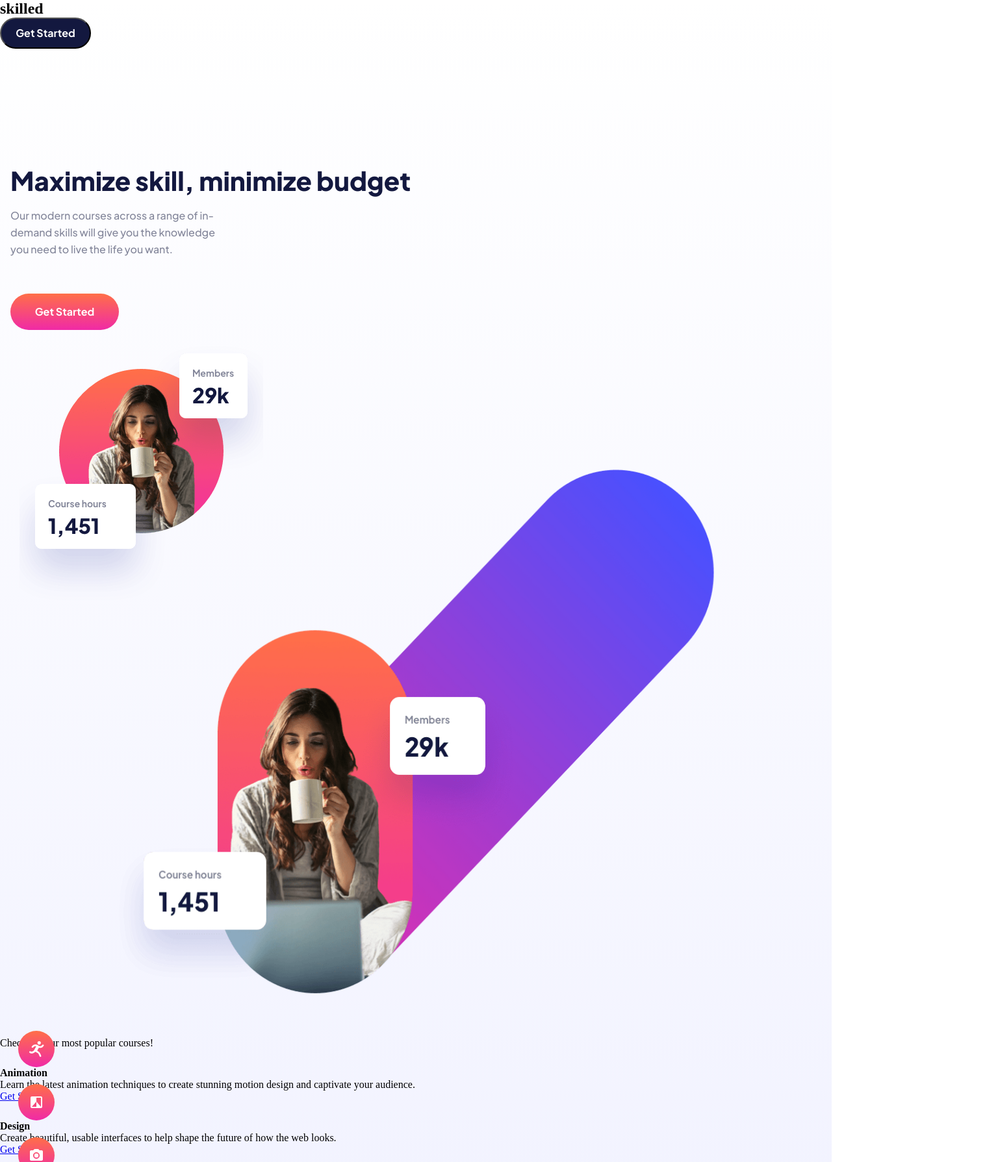
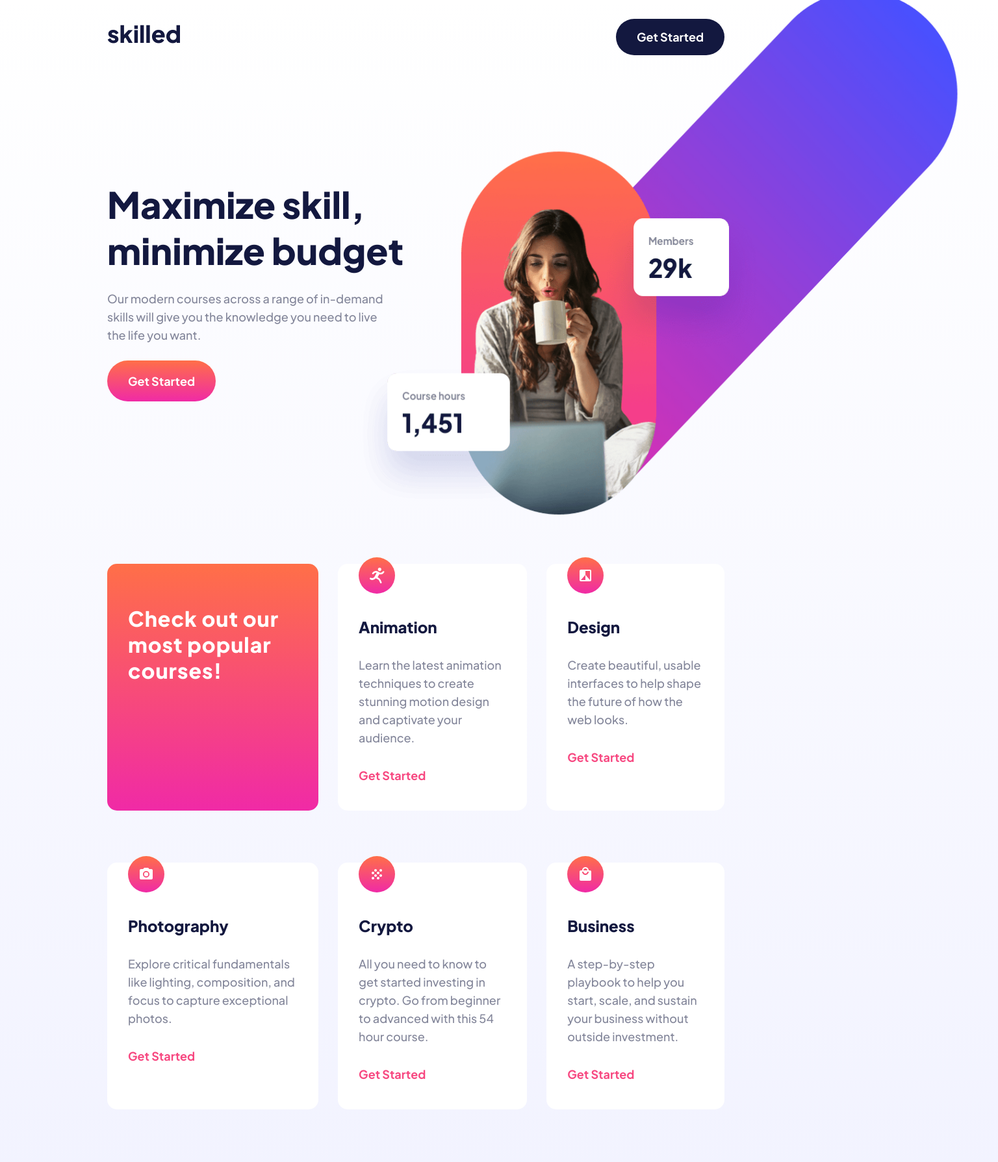
Before and after one commit to ninokvakhadze/skilled-elearning-landing-page, a plain HTML site: page index.html in a window 1280 px wide. Shown: the top 1789 px of the page at 65% size, 1536 px wide, since content can reach past the window. Drawn offline with Linux system fonts and the light colour scheme.

Commit message:
Update styles.css

```diff
--- a/styles.css
+++ b/styles.css
@@ -5,256 +5,310 @@
   padding: 0px;
 }
 body {
+  width: 100%;
+  height: 100%;
+  display: flex;
+  flex-direction: column;
   background: linear-gradient(180deg, #ffffff 0%, #f0f1ff 100%);
-  width: auto;
   overflow-x: hidden;
 }
-.d-flex {
-  display: flex;
-  flex-wrap: wrap;
-  gap: 40px 11px;
-  justify-content: center;
-}
-.head {
-  display: flex;
-  justify-content: space-between;
-  margin: 16px;
-  width: auto;
-}
-.end {
-  background: #13183f;
-  height: 120px;
-  width: auto;
-  margin-top: 80px;
+header {
+  padding: 16px;
   display: flex;
   justify-content: space-between;
 }
-.container {
-  height: 120px;
-  width: 343px;
-  border-radius: 10px;
-  background: linear-gradient(180deg, #ff6f48 0%, #f02aa6 100%);
-}
-.block {
-  background-color: #ffffff;
-  height: 259px;
-  width: 343px;
-  border-radius: 10px;
-}
-.skill {
-  font-family: "Plus Jakarta Sans", sans-serif;
-  font-size: 16px;
-  font-weight: 700;
-  line-height: 26px;
-  color: #13183f;
-}
-h1 {
-  font-family: "Plus Jakarta Sans", sans-serif;
-  font-size: 40px;
-  font-weight: 800;
-  line-height: 50px;
-  text-align: left;
-  color: #13183f;
-  margin: 16px;
-}
-.text {
-  font-family: "Plus Jakarta Sans", sans-serif;
-  font-size: 16px;
-  font-weight: 500;
-  line-height: 26px;
-  text-align: left;
-  color: #83869a;
-  margin: 16px;
-  height: 101px;
-  width: 343px;
-}
-.Check {
-  font-family: "Plus Jakarta Sans", sans-serif;
-  font-size: 24px;
-  font-weight: 800;
-  line-height: 32px;
-  color: #ffffff;
-  margin-left: 28px;
-  display: inline-block;
-}
-.title {
-  font-family: "Plus Jakarta Sans", sans-serif;
-  font-size: 20px;
-  font-weight: 800;
-  line-height: 25px;
-  text-align: left;
-  color: #13183f;
-  display: inline-block;
-  margin-left: 28px;
-  margin-top: 24px;
-}
-.info-text {
-  font-family: "Plus Jakarta Sans", sans-serif;
-  font-size: 16px;
-  font-weight: 500;
-  line-height: 26px;
-  color: #83869a;
-  display: inline-block;
-  margin-left: 28px;
-  margin-top: 16px;
-  margin-right: 29px;
-}
-.getstart {
-  font-family: "Plus Jakarta Sans", sans-serif;
-  font-size: 18px;
-  font-weight: 700;
-  line-height: 28px;
-  text-align: left;
-  color: #f74780;
-  text-decoration: none;
-  margin-left: 28px;
-}
-.skill-dark {
-  font-family: "Plus Jakarta Sans", sans-serif;
+h2 {
+  font-family: Plus Jakarta Sans;
   font-size: 28px;
   font-weight: 800;
   line-height: 35px;
-  color: #fff;
-  margin-left: 16px;
-  margin-top: 43px;
+  color: #13183f;
 }
 .start1 {
   height: 48px;
   width: 140px;
   border-radius: 28px;
-  background-color: #13183f;
-  font-family: "Plus Jakarta Sans", sans-serif;
+  border: none;
+  background: #13183f;
+  font-family: Plus Jakarta Sans;
   font-size: 16px;
   font-weight: 700;
   line-height: 28px;
   color: #ffffff;
 }
+.start1:hover{
+  background-color: #666CA3;
+  cursor: pointer;
+}
+.main {
+  padding: 16px;
+}
+.budget {
+  display: flex;
+  flex-direction: column;
+  gap: 25px;
+}
+h1 {
+  font-family: Plus Jakarta Sans;
+  font-size: 40px;
+  font-weight: 800;
+  line-height: 50px;
+  color: #13183f;
+}
+.text {
+  font-family: Plus Jakarta Sans;
+  font-size: 16px;
+  font-weight: 500;
+  line-height: 26px;
+  color: #83869a;
+}
 .start2 {
+  background: linear-gradient(180deg, #ff6f48 0%, #f02aa6 100%);
   height: 56px;
   width: 167px;
   border-radius: 31.5px;
   border: none;
-  background: linear-gradient(180deg, #ff6f48 0%, #f02aa6 100%);
-  font-family: "Plus Jakarta Sans", sans-serif;
+  font-family: Plus Jakarta Sans;
   font-size: 16px;
   font-weight: 700;
   line-height: 26px;
+  color: white;
+}
+.start2:hover, .start2:hover{
+  cursor: pointer;
+}
+.image-box {
+  display: flex;
+  justify-content: center;
+}
+section {
+  display: flex;
+  flex-direction: column;
+  gap: 40px;
+  justify-content: center;
+}
+.card-header {
+  background: linear-gradient(180deg, #ff6f48 0%, #f02aa6 100%);
+  border-radius: 10px;
+  display: flex;
+  flex-direction: column;
+}
+.card-header-text {
+  font-family: Plus Jakarta Sans;
+  font-size: 24px;
+  font-weight: 800;
+  line-height: 32px;
+  padding: 28px 24px 29px 32px;
+  color: white;
+}
+.card {
+  background-color: #ffffff;
+  padding: 0px 28px 32px 28px;
+  border-radius: 15px;
+}
+.icon {
+  margin-top: -28px;
+}
+.card-text-container {
+  display: flex;
+  flex-direction: column;
+  gap: 20px;
+  margin-top: 24px;
+}
+h4 {
+  font-family: Plus Jakarta Sans;
+  font-size: 20px;
+  font-weight: 800;
+  line-height: 25px;
+  color: #13183f;
+}
+.card-text {
+  font-family: Plus Jakarta Sans;
+  font-size: 16px;
+  font-weight: 500;
+  line-height: 26px;
+  color: #83869a;
+}
+a {
+  font-family: Plus Jakarta Sans;
+  font-size: 18px;
+  font-weight: 700;
+  line-height: 28px;
+  color: #f74780;
+  text-decoration: none;
+}
+a:hover, a:active{
+  color: #FFA7C3;
+
+}
+footer {
+  padding: 16px;
+  background: #13183f;
+  display: flex;
+  justify-content: space-between;
+  margin-top: 80px;
+}
+.footer-skilled {
+  font-family: Plus Jakarta Sans;
+  font-size: 28px;
+  font-weight: 800;
+  line-height: 35px;
   color: #ffffff;
-  margin: 16px;
 }
 .start3 {
-  background: linear-gradient(180deg, #4851ff 0%, #f02aa6 100%);
   height: 48px;
   width: 140px;
   border-radius: 28px;
-  font-family: "Plus Jakarta Sans", sans-serif;
+  border: none;
+  background: linear-gradient(180deg, #4851ff 0%, #f02aa6 100%);
+  font-family: Plus Jakarta Sans;
   font-size: 16px;
   font-weight: 700;
   line-height: 28px;
-  border: none;
-  color: white;
-  margin-top: 36px;
-  margin-right: 16px;
+  color: #ffffff;
 }
-
+.start3:hover, .start3:active{
+  cursor: pointer;
+}
 .avatar-tablet {
   display: none;
 }
-
-.avatar {
-  margin: 16px;
-  height: 301px;
-  width: 327px;
+.avatar-desktop{
+  display: none;
 }
-.icon {
-  height: 56px;
-  width: 56px;
-  margin-left: 28px;
-  margin-top: -28px;
-  display: flex;
+@media  screen and (min-width: 720px) {
+  header {
+    padding: 39px;
+  }
+  .main {
+    padding: 39px;
+  }
+  .budget-container {
+    display: flex;
+  }
+  .budget {
+    flex-basis: 50%;
+  }
+  .avatar-mobile {
+    display: none;
+  }
+  .avatar-tablet {
+    display: block;
+    top:-6%;
+    right:-33%;
+    height: 640px;
+    width: 640px;
+    position: absolute;
+    z-index: -1;
+  }
+  section {
+    display: grid;
+    grid-template-columns: auto auto;
+    gap: 56px 10px;
+    margin-top: 165px;
+  }
+  .card-header {
+    border-radius: 15px;
+  }
+  .card-header-text {
+    padding: 56px 21px 139px 32px;
+  }
+  footer {
+    margin-top: 86px;
+    padding: 39px;
+  }
 }
-
-@media only screen and (min-width: 720px) {
-  .head {
-    padding-left: 20px;
-    padding-right: 20px;
+@media  screen and (min-width: 1020px) {
+  header{
+    padding: 29px 165px;
   }
-  .section1 {
-    display: flex;
-    padding-left: 20px;
+  .main {
+    padding: 165px;
   }
-  .d-flex {
-    gap: 56px 10px;
+  h2 {
+    font-size: 36px;
+    line-height: 45px;
   }
-  .box {
-    padding: 0 40px;
+  .start1 {
+    height: 56px;
+    width: 167px;
+    border-radius: 28px;
+    font-size: 18px;
+    line-height: 28px;
   }
-  .end {
-    width: auto;
+  h1 {
+    font-size: 56px;
+    line-height: 71px;
   }
   .text {
-    height: 101px;
-    width: 326px;
+    font-size: 18px;
+    line-height: 28px;
+     width: 445px;
   }
-  .avatar {
-    display: none;
-  }
-
-  .avatar-tablet {
-    width: 640px;
-    height: 640px;
-    display: flex;
-    margin-top: -165px;
-    margin-left: -60px;
-  }
-  .box {
-    padding: 0 40px;
-  }
-
-  .container {
-    height: 259px;
-    width: 339px;
-    border-radius: 10px;
-    padding: 56px 32px;
-  }
-  .block {
-    height: 259px;
-    width: 339px;
-    border-radius: 10px;
-  }
-}
-@media only screen and (min-width: 1040px) {
-  .avatar-desktop {
-    height: 936px;
-    width: 991px;
-    margin-left: 170px;
-    margin-top: -280px;
+  .start2 {
+    height: 63px;
+    width: 167px;
+    border-radius: 31.5px;
+    font-size: 18px;
+    line-height: 28px;
   }
   .avatar-tablet {
     display: none;
   }
-
-  .head {
-    margin-top: 29px;
-    padding: 0 80px;
+  .avatar-desktop {
+    display: block;
+    height: 936px;
+    width: 991px;
+    position: absolute;
+    top:-10%;
+    right:-20%;
+    z-index: -1;
   }
-  .container {
-    height: 322px;
-    width: 350px;
+  section {
+    grid-template-columns: auto auto auto;
+    gap: 80px 30px;
+    margin-top: 250px;
   }
-  .block {
-    height: 322px;
-    width: 350px;
+  .card-header-text {
+    font-size: 32px;
+    line-height: 40px;
+    padding: 64px 32px 138px 32px;
+    letter-spacing: 1px;
   }
-  .d-flex {
-    gap: 80px 30px;
+  .card {
+    padding: 32px 32px 40px 32px;
   }
-  h1 {
-    margin-top: 178px;
+  .icon {
+    margin-top: -160px;
+  }
+  .card-text-container {
+    margin-top: 32px;
+    gap: 30px;
+  }
+  h4 {
+    font-size: 24px;
+    line-height: 30px;
+  }
+  .card-text {
+    font-size: 18px;
+    line-height: 28px;
+  }
+  a {
+    font-size: 18px;
+    line-height: 28px;
+  }
+  footer {
+    padding: 46px 165px;
+  }
+  .footer-skilled {
+    font-size: 36px;
+    line-height: 45px;
+  }
+  .start3 {
+    height: 56px;
+    width: 167px;
+    border-radius: 28px;
+    font-size: 18px;
+    line-height: 28px;
   }
 }
-@media (max-width: 1040px) {
-  .avatar-desktop {
-    display: none;
-  }
-}
```
